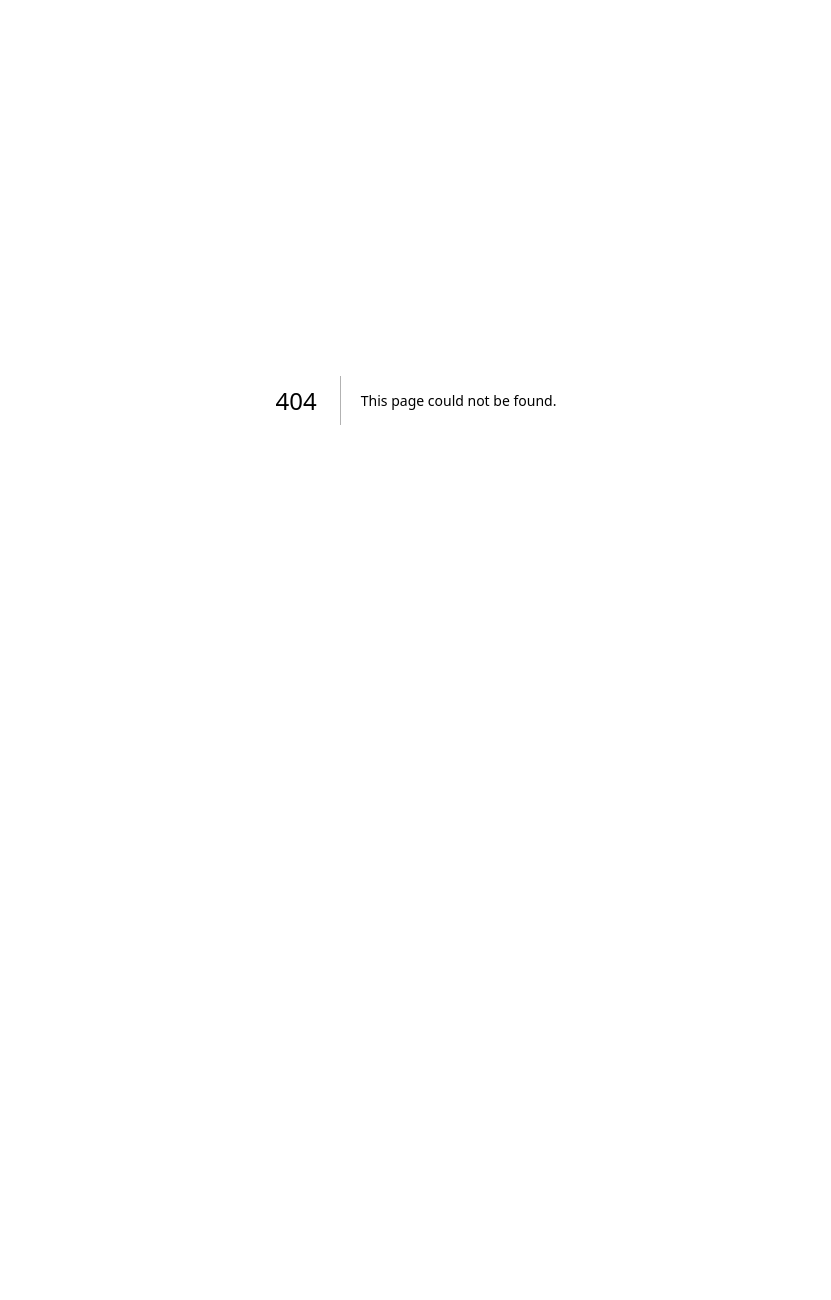
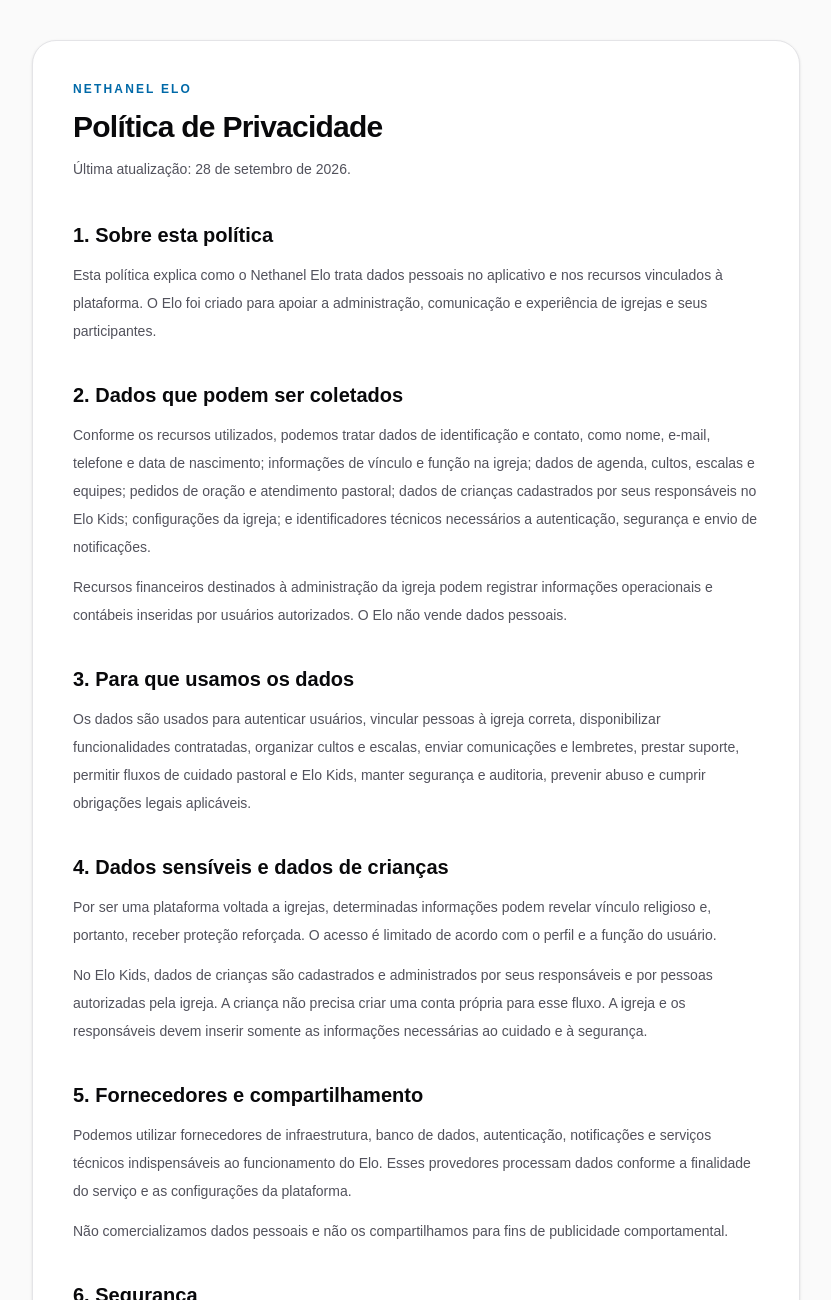
Before and after one commit to Dalton755/nethanel-church, a Next.js app in the folder apps/web/: page /privacidade in a window 1280 px wide. Before the commit this address had no page. Shown: the top 1300 px of the page, without its empty margins (224-1055 px from the left). Before the commit the page ends 800 px from the top, so only its background shows below. Built offline with nearby package versions, Linux system fonts and the light colour scheme.

Commit message:
feat: add public privacy policy

```diff
--- /dev/null
+++ b/apps/web/src/app/privacidade/page.tsx
@@ -0,0 +1,149 @@
+import type { Metadata } from "next";
+import Link from "next/link";
+
+export const metadata: Metadata = {
+  title: "Política de Privacidade | Nethanel Elo",
+  description: "Política de Privacidade do aplicativo Nethanel Elo.",
+};
+
+const Section = ({
+  title,
+  children,
+}: {
+  title: string;
+  children: React.ReactNode;
+}) => (
+  <section className="space-y-3">
+    <h2 className="text-xl font-semibold text-zinc-950">{title}</h2>
+    <div className="space-y-3 text-sm leading-7 text-zinc-600">{children}</div>
+  </section>
+);
+
+export default function PrivacyPage() {
+  return (
+    <main className="min-h-screen bg-zinc-50 px-5 py-10 text-zinc-950">
+      <article className="mx-auto max-w-3xl rounded-3xl border border-zinc-200 bg-white p-6 shadow-sm sm:p-10">
+        <p className="text-xs font-bold uppercase tracking-[0.18em] text-sky-700">
+          Nethanel Elo
+        </p>
+        <h1 className="mt-3 text-3xl font-bold tracking-tight">
+          Política de Privacidade
+        </h1>
+        <p className="mt-3 text-sm leading-6 text-zinc-600">
+          Última atualização: 28 de setembro de 2026.
+        </p>
+
+        <div className="mt-10 space-y-9">
+          <Section title="1. Sobre esta política">
+            <p>
+              Esta política explica como o Nethanel Elo trata dados pessoais no
+              aplicativo e nos recursos vinculados à plataforma. O Elo foi criado para
+              apoiar a administração, comunicação e experiência de igrejas e seus
+              participantes.
+            </p>
+          </Section>
+
+          <Section title="2. Dados que podem ser coletados">
+            <p>
+              Conforme os recursos utilizados, podemos tratar dados de identificação e
+              contato, como nome, e-mail, telefone e data de nascimento; informações de
+              vínculo e função na igreja; dados de agenda, cultos, escalas e equipes;
+              pedidos de oração e atendimento pastoral; dados de crianças cadastrados
+              por seus responsáveis no Elo Kids; configurações da igreja; e
+              identificadores técnicos necessários a autenticação, segurança e envio de
+              notificações.
+            </p>
+            <p>
+              Recursos financeiros destinados à administração da igreja podem registrar
+              informações operacionais e contábeis inseridas por usuários autorizados.
+              O Elo não vende dados pessoais.
+            </p>
+          </Section>
+
+          <Section title="3. Para que usamos os dados">
+            <p>
+              Os dados são usados para autenticar usuários, vincular pessoas à igreja
+              correta, disponibilizar funcionalidades contratadas, organizar cultos e
+              escalas, enviar comunicações e lembretes, prestar suporte, permitir fluxos
+              de cuidado pastoral e Elo Kids, manter segurança e auditoria, prevenir
+              abuso e cumprir obrigações legais aplicáveis.
+            </p>
+          </Section>
+
+          <Section title="4. Dados sensíveis e dados de crianças">
+            <p>
+              Por ser uma plataforma voltada a igrejas, determinadas informações podem
+              revelar vínculo religioso e, portanto, receber proteção reforçada. O
+              acesso é limitado de acordo com o perfil e a função do usuário.
+            </p>
+            <p>
+              No Elo Kids, dados de crianças são cadastrados e administrados por seus
+              responsáveis e por pessoas autorizadas pela igreja. A criança não precisa
+              criar uma conta própria para esse fluxo. A igreja e os responsáveis devem
+              inserir somente as informações necessárias ao cuidado e à segurança.
+            </p>
+          </Section>
+
+          <Section title="5. Fornecedores e compartilhamento">
+            <p>
+              Podemos utilizar fornecedores de infraestrutura, banco de dados,
+              autenticação, notificações e serviços técnicos indispensáveis ao
+              funcionamento do Elo. Esses provedores processam dados conforme a
+              finalidade do serviço e as configurações da plataforma.
+            </p>
+            <p>
+              Não comercializamos dados pessoais e não os compartilhamos para fins de
+              publicidade comportamental.
+            </p>
+          </Section>
+
+          <Section title="6. Segurança">
+            <p>
+              Adotamos controles técnicos e organizacionais para reduzir riscos de
+              acesso indevido, alteração, perda e exposição, incluindo autenticação,
+              controle de permissões e transmissão protegida de dados. Nenhum sistema é
+              absolutamente imune a incidentes, por isso os controles são revisados ao
+              longo da evolução do produto.
+            </p>
+          </Section>
+
+          <Section title="7. Retenção e exclusão">
+            <p>
+              Os dados são mantidos pelo período necessário para fornecer os recursos
+              do Elo e atender finalidades legítimas, contratuais, de segurança,
+              auditoria ou obrigações legais. Quando uma conta é excluída, dados
+              pessoais associados são removidos ou anonimizados quando aplicável,
+              ressalvadas hipóteses em que a retenção seja exigida ou permitida por lei.
+            </p>
+            <p>
+              A solicitação de exclusão pode ser feita dentro do aplicativo em
+              “Perfil → Privacidade e conta” ou pela página pública de exclusão.
+            </p>
+          </Section>
+
+          <Section title="8. Direitos do titular">
+            <p>
+              O titular pode solicitar informações sobre o tratamento, correção,
+              atualização ou exclusão de dados, observadas as limitações legais e os
+              papéis da igreja e da Nethanel Tecnologia no tratamento das informações.
+            </p>
+          </Section>
+
+          <Section title="9. Solicitações de privacidade">
+            <p>
+              Para solicitar exclusão da conta e dados associados, utilize o formulário
+              oficial de exclusão. O pedido passa por verificação para evitar remoções
+              indevidas.
+            </p>
+            <Link
+              href="/excluir-conta"
+              className="inline-flex rounded-xl bg-zinc-950 px-4 py-3 font-semibold text-white"
+            >
+              Solicitar exclusão de conta
+            </Link>
+          </Section>
+        </div>
+      </article>
+    </main>
+  );
+}
```
